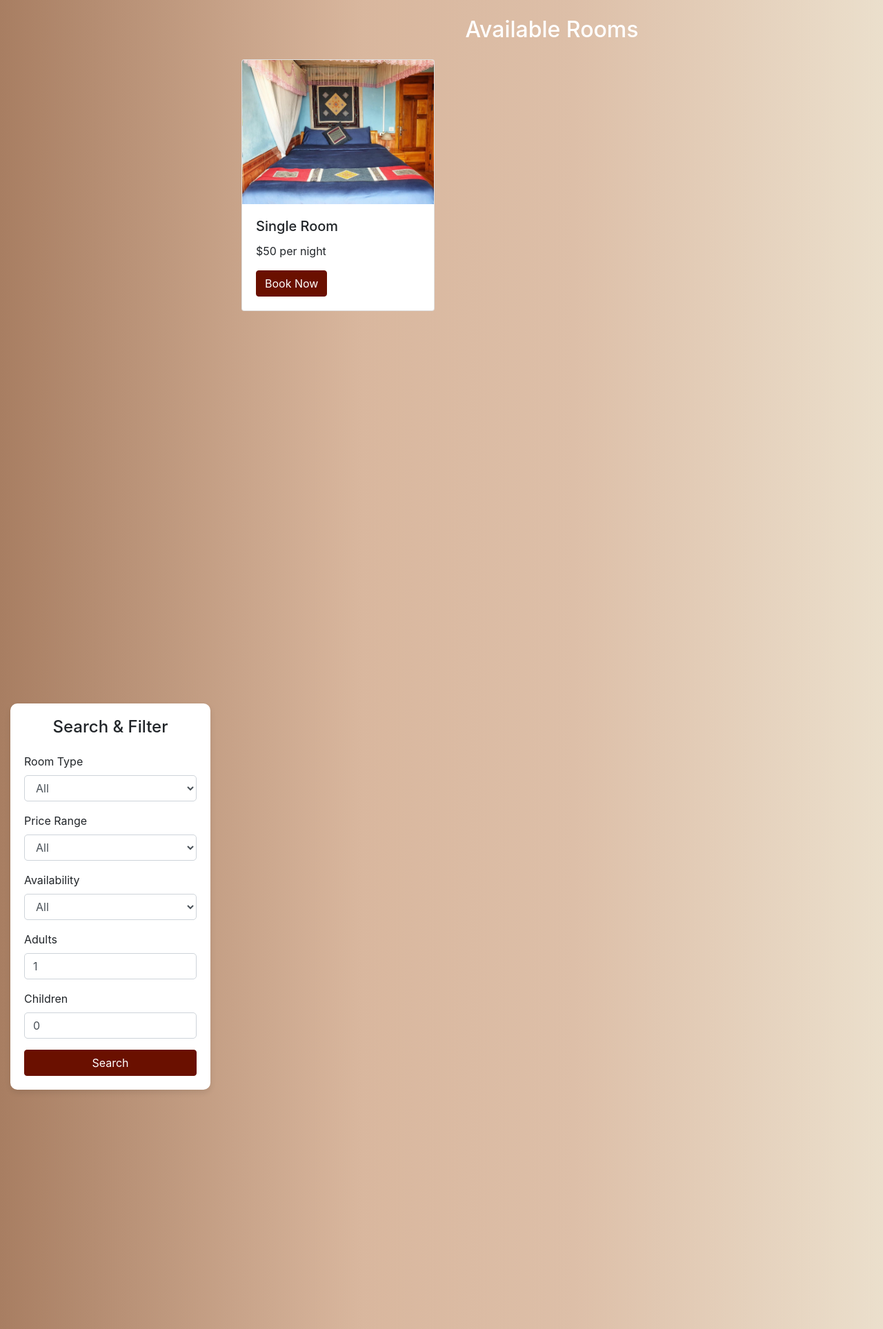
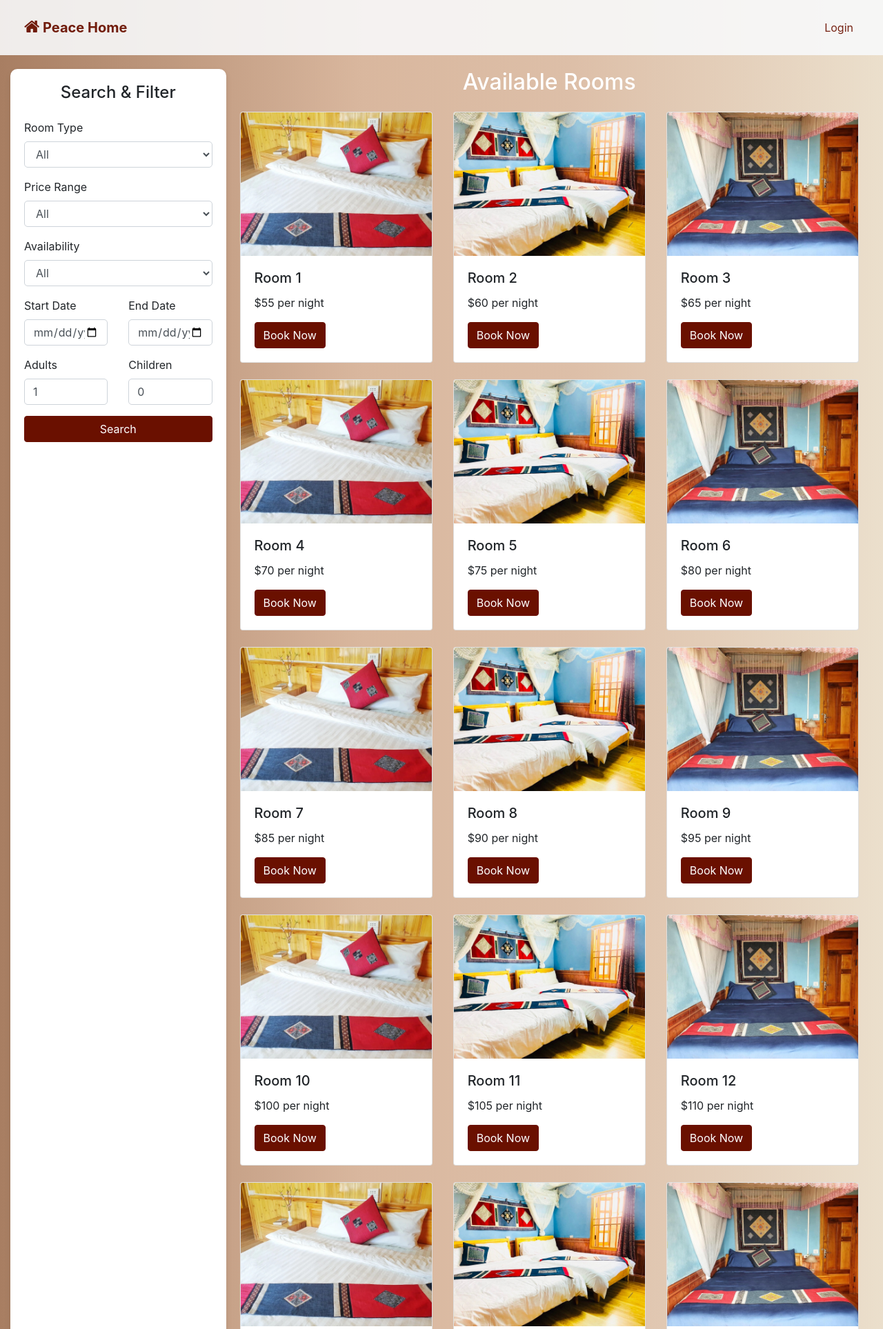
Before and after one commit to TrinhNghi/Final-Software-Engineering, a PHP site: page /bookroom.php in a window 1280 px wide. Shown: the top 1927 px of the page at 69% size. Run offline with PHP 8.4, Linux system fonts and the light colour scheme.

Commit message:
Update bookroom.php

```diff
--- a/bookroom.php
+++ b/bookroom.php
@@ -10,18 +10,31 @@
     <script src="https://cdn.jsdelivr.net/npm/popper.js@1.16.0/dist/umd/popper.min.js"></script>
     <script src="https://stackpath.bootstrapcdn.com/bootstrap/4.5.0/js/bootstrap.min.js"></script>
     <style>
+        body {
+            margin: 0;
+            overflow: hidden; /* Prevent scrolling on the entire page */
+        }
+
         .gradient-bg {
             background: #A87E62;
             background: linear-gradient(90deg, rgba(168, 126, 98, 1) 0%, rgba(217, 183, 158, 1) 41%, rgba(221, 191, 168, 1) 65%, rgba(235, 223, 204, 1) 100%);
-            width: 100%;
             height: 100vh;
         }
 
         .filter-box {
             background-color: white;
+            margin-top: 20px;
             border-radius: 10px;
             padding: 20px;
             box-shadow: 0 4px 8px rgba(0, 0, 0, 0.1);
+            height: calc(100vh - 120px); /* Adjust height to account for navbar */
+            overflow-y: auto; /* Allow scrolling inside the filter box if needed */
+        }
+
+        .display-section {
+            height: calc(100vh - 80px); /* Adjust height to account for navbar */
+            overflow-y: auto; /* Allow scrolling inside the display section */
+            padding: 20px;
         }
 
         .form-control {
@@ -40,11 +53,40 @@
     </style>
 </head>
 <body>
-<div class="container-fluid vh-100 gradient-bg">
-    <div class="row h-100">
+    <!-- Navigation Bar -->
+    <nav class="navbar navbar-expand-lg navbar-light bg-light" style="padding: 20px; width: 100%; position: fixed; opacity: 0.9; z-index: 1000;">
+        <div class="container-fluid">
+            <a class="navbar-brand" href="index.php" style="font-weight: bold; color: #6a1000;">
+                <i class="fa fa-home" style="font-size: 24px; color: #6a1000;"></i> Peace Home
+            </a>
+            <button class="navbar-toggler" type="button" data-toggle="collapse" data-target="#navbarNav" aria-controls="navbarNav" aria-expanded="false" aria-label="Toggle navigation">
+                <span class="navbar-toggler-icon"></span>
+            </button>
+            <div class="collapse navbar-collapse" id="navbarNav">
+                <ul class="navbar-nav ml-auto">
+                    <?php if (isset($_SESSION['user'])): ?>
+                        <li class="nav-item">
+                            <a class="nav-link" href="userprofile.php" style="color: #6a1000;">
+                                <i class="fa fa-user-circle" style="font-size: 20px;"></i> Profile
+                            </a>
+                        </li>
+                        <li class="nav-item">
+                            <a class="nav-link" href="logout.php" style="color: #6a1000;">Logout</a>
+                        </li>
+                    <?php else: ?>
+                        <li class="nav-item">
+                            <a class="nav-link" href="login.php" style="color: #6a1000;">Login</a>
+                        </li>
+                    <?php endif; ?>
+                </ul>
+            </div>
+        </div>
+    </nav>
+
+    <!-- Main Content -->
+    <div class="container-fluid gradient-bg" style="display: flex; padding-top: 80px;">
         <!-- Filter Section -->
-        <div class="col-md-3 d-flex align-items-center">
-            <div class="filter-box w-100">
+        <div class="col-md-3 filter-box">
             <h4 class="text-center mb-4">Search & Filter</h4>
             <form method="GET" action="bookroom.php">
                 <div class="form-group">
@@ -75,39 +117,92 @@
                     </select>
                 </div>
                 <div class="form-group">
+                    <div class="row">
+                        <div class="col-md-6">
+                            <label for="startDate">Start Date</label>
+                            <input type="date" class="form-control" id="startDate" name="startDate" required>
+                        </div>
+                        <div class="col-md-6">
+                            <label for="endDate">End Date</label>
+                            <input type="date" class="form-control" id="endDate" name="endDate" required>
+                        </div>
+                    </div>
+                </div>
+                <div class="form-group">
+                    <div class="row">
+                        <div class="col-md-6">
                             <label for="adults">Adults</label>
                             <input type="number" class="form-control" id="adults" name="adults" placeholder="Number of Adults" min="1" value="1">
                         </div>
-                    <div class="form-group">
+                        <div class="col-md-6">
                             <label for="children">Children</label>
                             <input type="number" class="form-control" id="children" name="children" placeholder="Number of Children" min="0" value="0">
+                        </div>
+                    </div>
                 </div>
                 <button type="submit" class="btn btn-primary w-100">Search</button>
             </form>
         </div>
-        </div>
 
-        <!-- Room Listings Section -->
-        <div class="col-md-9">
-            <div class="container py-4">
+        <!-- Display Section -->
+        <div class="col-md-9 display-section">
             <h2 class="text-center text-white mb-4">Available Rooms</h2>
             <div class="row">
                 <!-- Example Room Card -->
+                <?php for ($i = 1; $i <= 20; $i++): ?>
                 <div class="col-md-4 mb-4">
                     <div class="card">
-                            <img src="images/room1.png" class="card-img-top" alt="Room Image">
+                        <img src="images/room<?php echo ($i % 3) + 1; ?>.png" class="card-img-top" alt="Room Image">
                         <div class="card-body">
-                                <h5 class="card-title">Single Room</h5>
-                                <p class="card-text">$50 per night</p>
-                                <a href="book.php?roomId=1" class="btn btn-primary">Book Now</a>
+                            <h5 class="card-title">Room <?php echo $i; ?></h5>
+                            <p class="card-text">$<?php echo 50 + ($i * 5); ?> per night</p>
+                            <a href="book.php?roomId=<?php echo $i; ?>" class="btn btn-primary">Book Now</a>
                         </div>
                     </div>
                 </div>
-                    <!-- Add more room cards dynamically here -->
+                <?php endfor; ?>
             </div>
         </div>
     </div>
-    </div>
-</div>
+
+    <script>
+        // Get today's date in YYYY-MM-DD format
+        const today = new Date();
+        const yyyy = today.getFullYear();
+        const mm = String(today.getMonth() + 1).padStart(2, '0'); // Months are zero-based
+        const dd = String(today.getDate()).padStart(2, '0');
+        const todayDate = `${yyyy}-${mm}-${dd}`;
+
+        // Calculate the max date for the end date (1 year from today)
+        const nextYear = new Date(today);
+        nextYear.setFullYear(nextYear.getFullYear() + 1);
+        const maxEndDate = `${nextYear.getFullYear()}-${String(nextYear.getMonth() + 1).padStart(2, '0')}-${String(nextYear.getDate()).padStart(2, '0')}`;
+
+        // Set constraints on the start date and end date inputs
+        const startDateInput = document.getElementById('startDate');
+        const endDateInput = document.getElementById('endDate');
+
+        startDateInput.setAttribute('min', todayDate); // Start date must be greater than or equal to today
+        endDateInput.setAttribute('max', maxEndDate); // End date must be within 1 year from today
+
+        // Update the end date's min and max attributes dynamically based on the selected start date
+        startDateInput.addEventListener('change', function () {
+            const selectedStartDate = new Date(startDateInput.value);
+
+            // Ensure the end date is at least 1 day after the start date
+            const nextDay = new Date(selectedStartDate);
+            nextDay.setDate(nextDay.getDate() + 1);
+            const nextDayFormatted = `${nextDay.getFullYear()}-${String(nextDay.getMonth() + 1).padStart(2, '0')}-${String(nextDay.getDate()).padStart(2, '0')}`;
+
+            // Update the min and max for the end date
+            endDateInput.setAttribute('min', nextDayFormatted); // End date must be at least 1 day after the start date
+            endDateInput.setAttribute('max', maxEndDate); // End date must still be within 1 year from today
+
+            // If the current end date is invalid, reset it
+            if (new Date(endDateInput.value) < nextDay || new Date(endDateInput.value) > nextYear) {
+                endDateInput.value = '';
+            }
+        });
+    </script>
 </body>
 </html>
```
Lines whose indentation alone changed are shown as unchanged.
